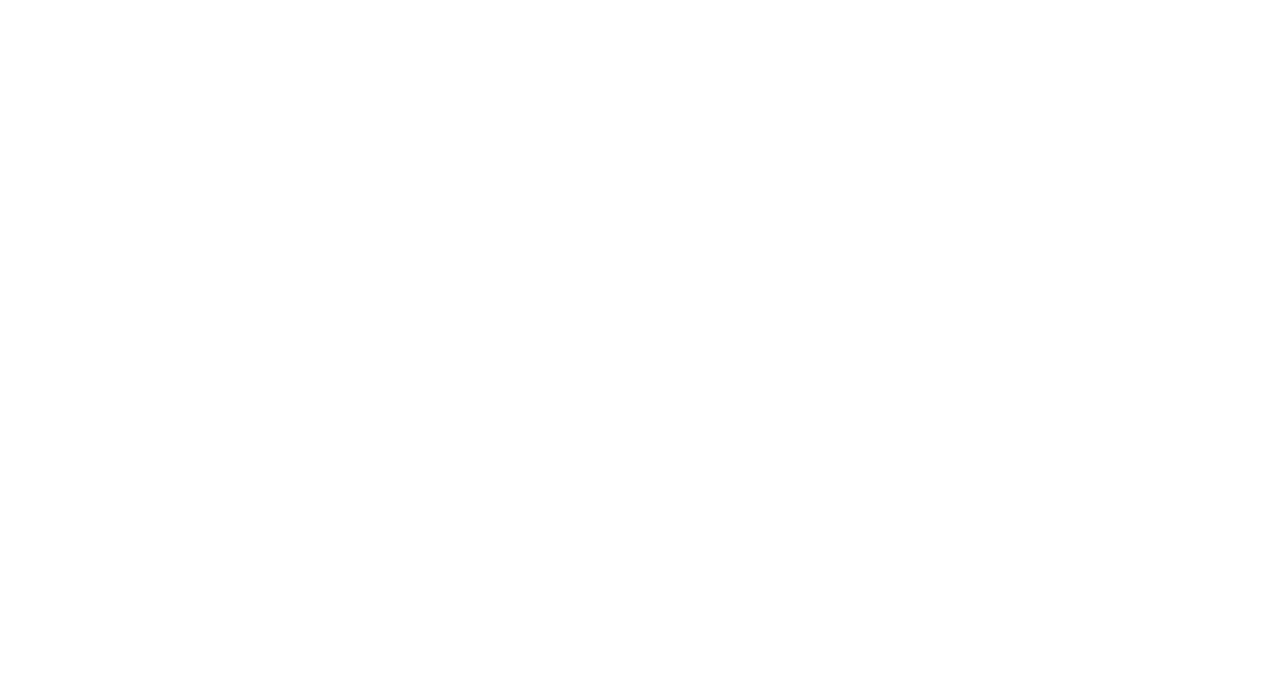
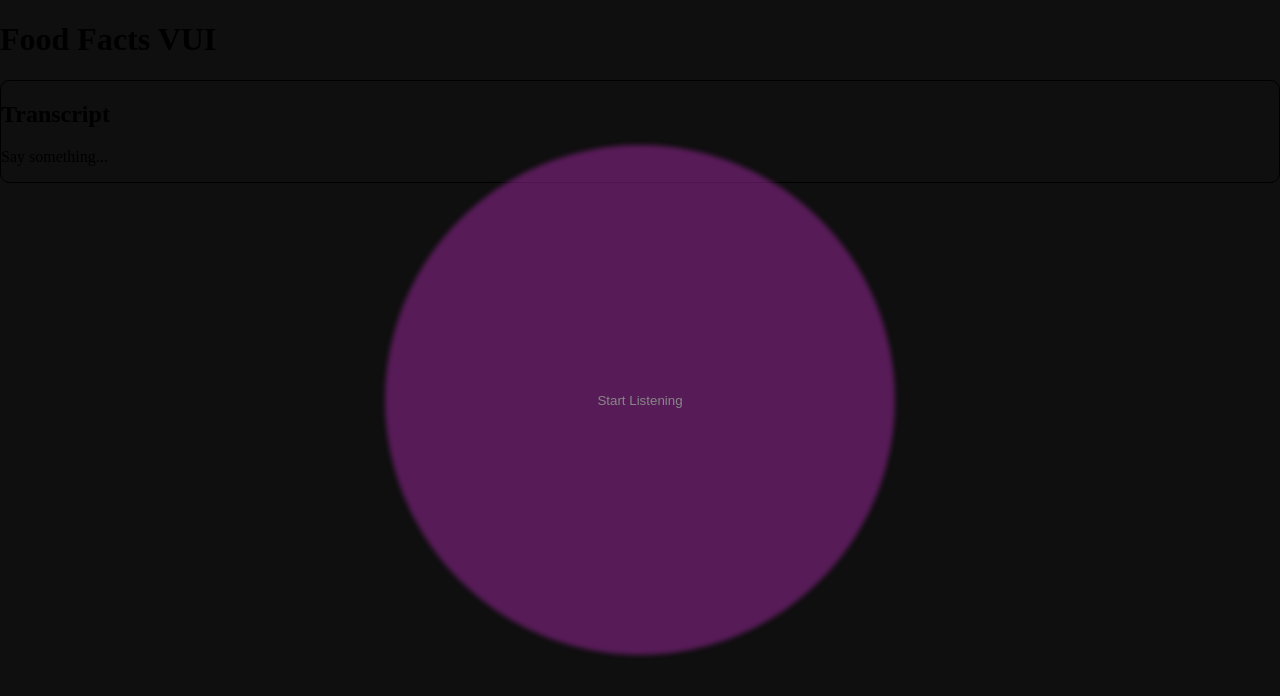
Before and after one commit to Wased20773/FoodFacts, a React (Vite) app: page / in a window 1280 px wide. Shown: the top 696 px of the page. Built offline with nearby package versions, Linux system fonts and the light colour scheme.

Commit message:
feat: interactive button for speaking

```diff
--- a/index.html
+++ b/index.html
@@ -7,7 +7,7 @@
     <title>food-facts-vui</title>
   </head>
   <body>
-    <div id="root"></div>
+    <main id="root"></main>
     <script type="module" src="/src/main.tsx"></script>
   </body>
 </html>
--- a/src/App.css
+++ b/src/App.css
@@ -0,0 +1,4 @@
+#transcript-section {
+    border: 1px solid black;
+    border-radius: 0.25cm;
+}
--- a/src/App.tsx
+++ b/src/App.tsx
@@ -1,9 +1,77 @@
+import { useRef, useState } from 'react';
+import VoiceButton from './components/VoiceButton';
 import './App.css'
 
 function App() {
+  const [transcript, setTranscript] = useState<string>('');
+  const [isListening, setIsListening] = useState<boolean>(false);
+  const recognitionRef = useRef<SpeechRecognition | null>(null);
+
+  function startListening(): void {
+    const SpeechRecognitionConstructor:
+      | typeof SpeechRecognition
+      | undefined = window.SpeechRecognition || window.webkitSpeechRecognition;
+
+    if (!SpeechRecognitionConstructor) {
+      alert('Speech recognition is not supported in this browser.');
+      return;
+    }
+
+    const recognition: SpeechRecognition = new SpeechRecognitionConstructor();
+
+    recognition.lang = 'en-US';
+    recognition.continuous = true;
+    recognition.interimResults = true;
+
+    recognition.onstart = (): void => {
+      setIsListening(true);
+    };
+
+    recognition.onresult = (event: SpeechRecognitionEvent): void => {
+      let text: string = '';
+
+      for (let i: number = 0; i < event.results.length; i++) {
+        text += event.results[i][0].transcript;
+      }
+
+      setTranscript(text);
+    };
+
+    recognition.onerror = (event: SpeechRecognitionErrorEvent): void => {
+      console.error('Speech recognition error:', event.error);
+    };
+
+    recognition.onend = (): void => {
+      setIsListening(false);
+    };
+
+    recognitionRef.current = recognition;
+    recognition.start();
+  }
+
+  function stopListening(): void {
+    recognitionRef.current?.stop();
+    setIsListening(false);
+  }
+
+  function toggleListening(): void {
+    if (isListening) {
+      stopListening();
+    } else {
+      startListening();
+    }
+  }
 
   return (
     <>
+      <h1>Food Facts VUI</h1>
+
+      <VoiceButton isListening={isListening} onClick={toggleListening} />
+
+      <section id='transcript-section'>
+        <h2>Transcript</h2>
+        <p>{transcript || 'Say something...'}</p>
+      </section>
     </>
   )
 }
--- /dev/null
+++ b/src/components/VoiceButton.css
@@ -0,0 +1,113 @@
+:root {
+    --voice-button-size: 60vw;
+    --voice-button-size_max: 500px;
+
+    --orb-color-1:  radial-gradient(
+                        circle at 30% 30%,
+                        rgba(255, 84, 84, 0.9),
+                        rgba(255, 0, 0, 0.4)
+                    );
+    --orb-color-2:  radial-gradient(
+                        circle at 70% 70%,
+                        rgba(77, 77, 255, 0.9),
+                        rgba(0, 0, 255, 0.4)
+                    );
+}
+
+.speak-button-container {
+    position: absolute;
+    left: 0;
+    right: 0;
+    top: 0;
+    bottom: 0;
+    display: grid;
+    justify-items: center;
+    align-items: center;
+
+    .orb-1,
+    .orb-2,
+    .orb-3 {
+        grid-area: 1/1;
+
+        width: calc(var(--voice-button-size));
+        max-width: calc(var(--voice-button-size_max));
+        height: calc(var(--voice-button-size));
+        max-height: calc(var(--voice-button-size_max));
+
+        filter: blur(10px);
+        /* mix-blend-mode: screen; */
+        opacity: 0;
+
+        animation: rotate 10s linear infinite;
+        transition: opacity 0.5s;
+    }
+
+    .orb-1.active,
+    .orb-2.active,
+    .orb-3.active {
+        opacity: 0.5;
+    }
+
+    .orb-1 {
+        background: var(--orb-color-1);
+        box-shadow:
+            0 0 20px rgba(255, 0, 0, 0.7),
+            0 0 40px rgba(255, 0, 0, 0.4);
+        border-radius: 40% 50% 40% 50%;
+
+        z-index: 1;
+    }
+
+    .orb-2 {
+        background: var(--orb-color-2);
+        box-shadow:
+            0 0 20px rgba(0, 100, 255, 0.7),
+            0 0 40px rgba(0, 100, 255, 0.4);
+        border-radius: 50% 40% 50% 40%;
+
+        z-index: 2;
+    }
+}
+
+@keyframes rotate {
+    0% {
+        transform: rotate(0deg);
+    }
+    50% {
+        transform: rotate(180deg) scale(1.05);
+    }
+    100% {
+        transform: rotate(360deg) scale(1);
+    }
+}
+
+
+button {
+    &#speak-button {
+        grid-area: 1/1;
+
+        padding: 0;
+
+        width: var(--voice-button-size);
+        max-width: var(--voice-button-size_max);
+        height: var(--voice-button-size);
+        max-height: var(--voice-button-size_max);
+
+        border: 1px solid rgba(0, 0, 0, 0); /* prevents darker color from background elem and box-shadow */
+        border-radius: 50%;
+
+        background: rgb(160, 41, 160);
+        box-shadow: 0 0 5px 5px rgb(160, 41, 160);
+
+        opacity: 0.5;
+        color: white;
+        z-index: 10;
+
+        transition: 0.3s
+    }
+
+    &.speaking-active {
+        transform: 0.3s;
+        opacity: 1 !important;
+    }
+}
--- /dev/null
+++ b/src/components/VoiceButton.tsx
@@ -0,0 +1,30 @@
+import './VoiceButton.css'
+
+type VoiceButtonProps = {
+  isListening: boolean;
+  onClick: () => void;
+}
+
+export default function VoiceButton({ isListening, onClick }: VoiceButtonProps): React.JSX.Element {
+  return (
+    <div className='speak-button-container'>
+      {/* Orbs */}
+      <div
+        className={`orb-1 ${isListening ? 'active' : ''}`}
+      ></div>
+      <div
+        className={`orb-2 ${isListening ? 'active' : ''}`}
+      ></div>
+
+      {/* Button */}
+      <button
+        className={`${isListening ? 'speaking-active' : ''}`}
+        id='speak-button'
+        type='button'
+        onClick={onClick}
+      >
+        { isListening ? 'Stop Listening' : 'Start Listening' }
+      </button>
+    </div>
+  )
+}
--- a/src/index.css
+++ b/src/index.css
@@ -0,0 +1,9 @@
+:root {
+
+}
+
+body {
+    display: inline;
+    margin: 0;
+    background: rgb(15, 15, 15)
+}
--- /dev/null
+++ b/src/types/speech.d.ts
@@ -0,0 +1,4 @@
+interface Window {
+    SpeechRecognition?: typeof SpeechRecognition;
+    webkitSpeechRecognition?: typeof SpeechRecognition;
+}
```
Also changed, not shown: file_structure/structure.txt.
